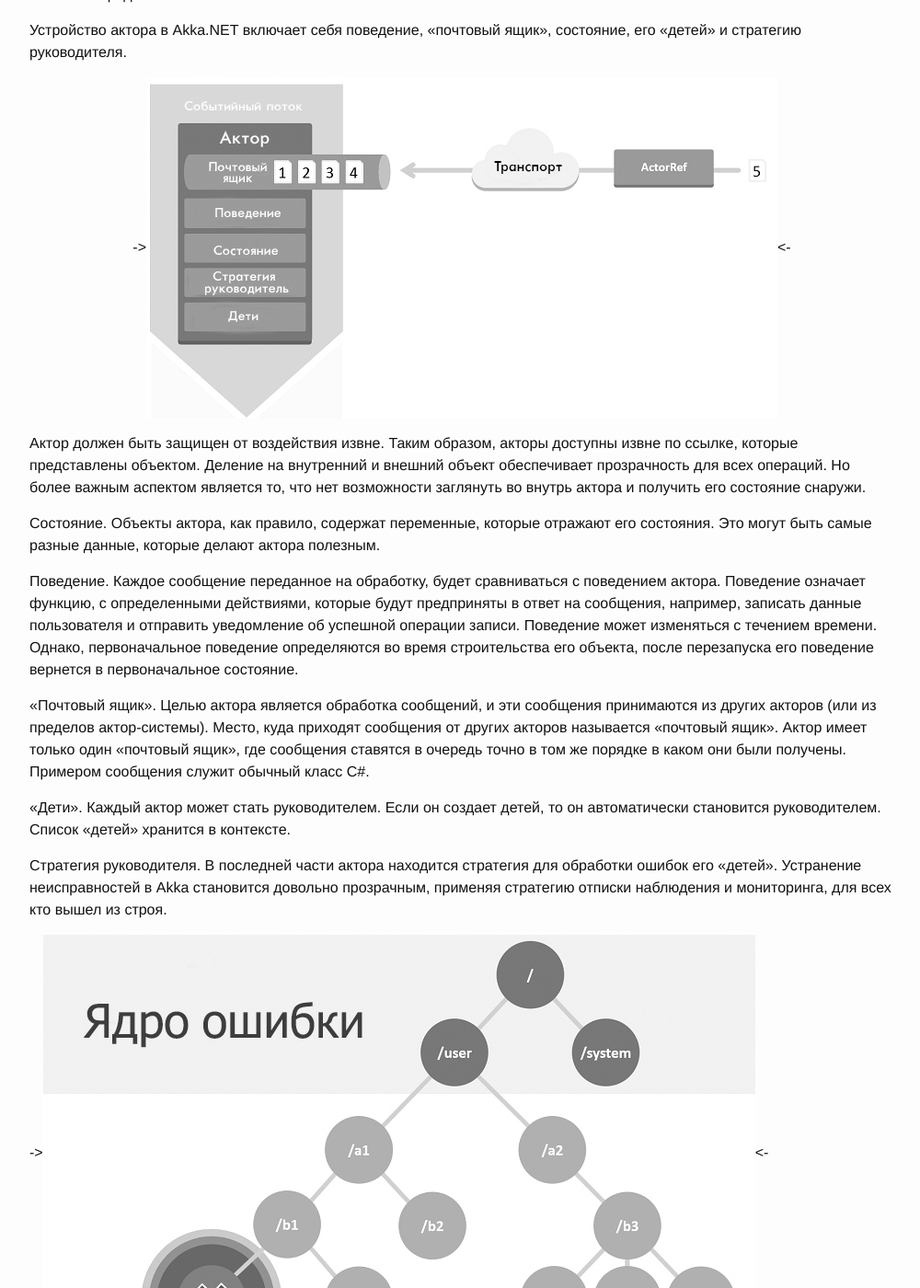
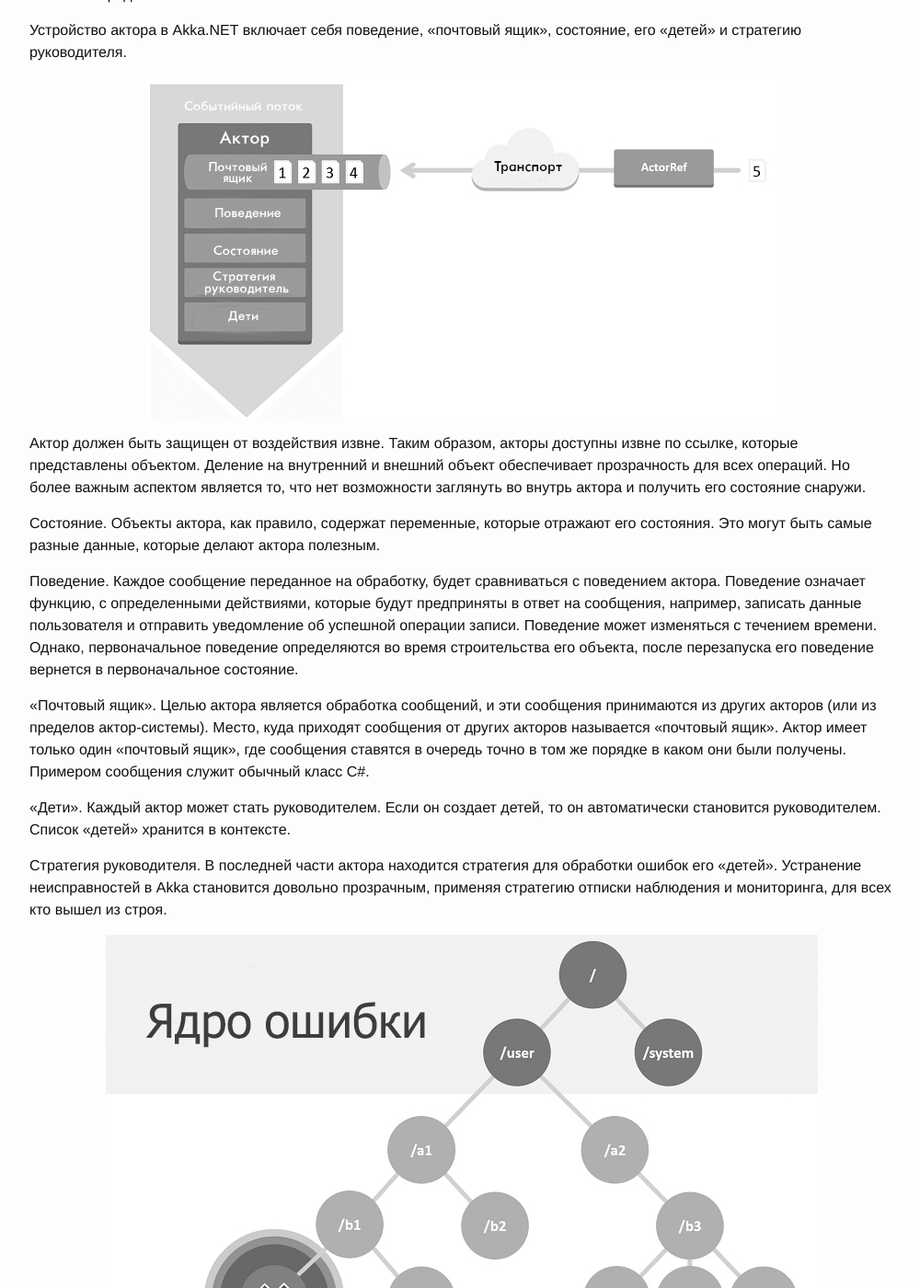
Before and after one commit to martamoshkin/blog.zverit.com, a Jekyll site: the page built from _posts/2016-6-11-akka-net-web-system.md, in a window 1280 px wide and 1400 px high, scrolled down 648 px. Shown: the whole window at 92% size, without its empty margins (138-1138 px from the left). Built offline with Jekyll 4.4.1, drawn with Linux system fonts in a browser that asks for light colours.

Commit message:
Update 2016-6-11-akka-net-web-system.md

````diff
--- a/_posts/2016-6-11-akka-net-web-system.md
+++ b/_posts/2016-6-11-akka-net-web-system.md
@@ -23,7 +23,7 @@
 Устройство актора в Akka.NET включает себя поведение, «почтовый ящик», состояние, его «детей» и стратегию руководителя.
 
 {:.center}
-->![Результат выполнения программы](http://blog.zverit.com/assets/aktor-body.png)<-
+![Результат выполнения программы](http://blog.zverit.com/assets/aktor-body.png)
 
 Актор должен быть защищен от воздействия извне. Таким образом, акторы доступны извне по ссылке, которые представлены объектом. Деление на внутренний и внешний объект обеспечивает прозрачность для всех операций. Но более важным аспектом является то, что нет возможности заглянуть во внутрь актора и получить его состояние снаружи.
 
@@ -37,7 +37,8 @@
 
 Стратегия руководителя. В последней части актора находится стратегия для обработки ошибок его «детей». Устранение неисправностей в Akka становится довольно прозрачным, применяя стратегию отписки наблюдения и мониторинга, для всех кто вышел из строя.
 
-->![Результат выполнения программы](http://blog.zverit.com/assets/error-kernel-akka.png)<-
+{:.center}
+![Результат выполнения программы](http://blog.zverit.com/assets/error-kernel-akka.png)
 
 Akka.NET — это благо для производительности, так как программирование ее моделей просты — вместо того, чтобы писать код, который, к примеру, пытается  присвоить права компании для 100 000 пользователей параллельно, вместо этого мы можем написать не большую часть кода, который делает это определение для одного пользователя и запускает 100 000 экземпляров с минимальными затратами.
 
@@ -52,4 +53,6 @@
   actorSystem.WhenTerminated.Wait();
 }
 ```
+
+{:.center}
 ->![Результат выполнения программы](http://blog.zverit.com/assets/akka-sample-result.png)<-
````
